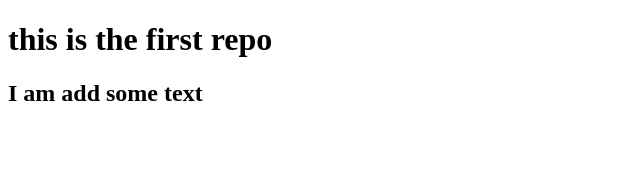
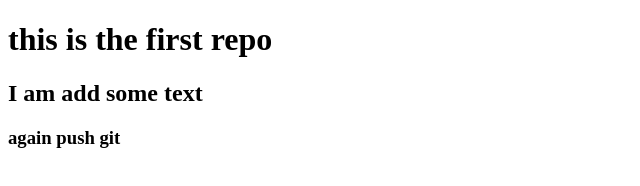
Before and after one commit to SaRabbany/my-first-website, a plain HTML site: page index.html in a window 1280 px wide. Shown: the whole page, without its empty margins (0-640 px from the left). Drawn offline with Linux system fonts and the light colour scheme.

Commit message:
ok argument

```diff
--- a/index.html
+++ b/index.html
@@ -9,5 +9,6 @@
 <body>
      <h1> this is the first repo</h1>
     <h2> I am add some text</h2>
+    <h3> again push git</h3>
 </body>
 </html>
```
